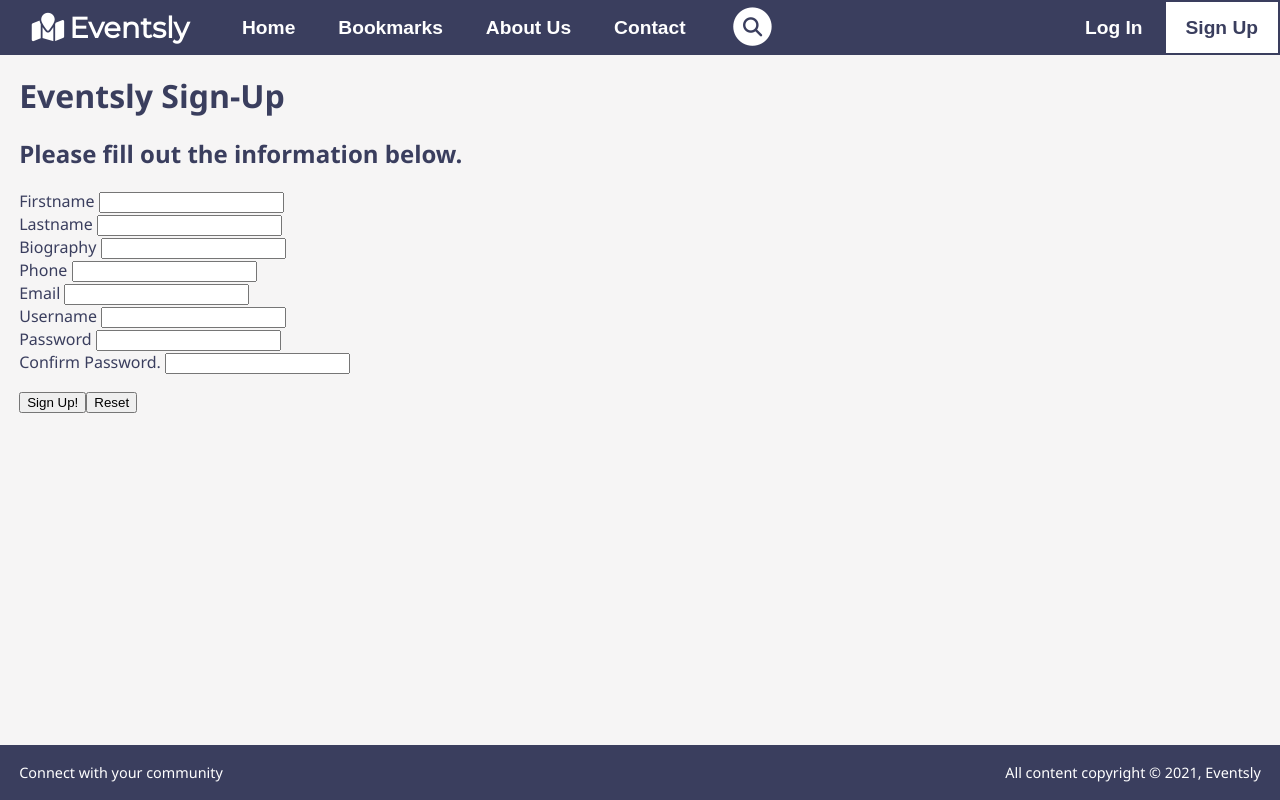
After one commit to WSU-4110/Eventsly, a Flask app: page /signup.html in a window 1280 px wide. The commit adds this page. Run offline with Flask 2, Linux system fonts and the light colour scheme; some libraries are stand-ins or nearby versions.

Commit message:
updated db design & refactored all instances of 'register' to 'signup' in order to be consistent with nav menu

```diff
--- a/app.py
+++ b/app.py
@@ -1,14 +1,19 @@
 from datetime import datetime
 from logging import error
-from flask import Flask, render_template, request, redirect, flash, sessions, url_for, session, logging
+from flask_sqlalchemy import SQLAlchemy
+from flask import Flask, render_template, request, redirect, flash, url_for, session, logging
 from passlib.hash import sha256_crypt
-from logger import *
+import logger
 import traceback
 import os
 
 app = Flask(__name__)
+app.config['SQLALCHEMY_TRACK_MODIFICATIONS'] = False
 app.config['SQLALCHEMY_DATABASE_URI'] = 'postgresql://postgres:1234@localhost/eventsly'
-from models import *
+
+db = SQLAlchemy(app)
+
+import models
 
 if app.config['ENV'] == 'production':
     app.config.from_object('config.ProductionConfig')
@@ -27,25 +32,25 @@ def home():
 def index():
     return render_template("index.html", title="Eventsly", pageStyles="main {padding: 0;}")
 
-@app.route("/Bookmarks.html")
+@app.route("/bookmarks.html")
 def bookmarks():
     return render_template("Bookmarks.html", title="Bookmarks")
 
-@app.route("/About.html")
+@app.route("/about.html")
 def about():
     return render_template("About.html", title="About Us")
 
-@app.route("/Contact.html")
+@app.route("/contact.html")
 def contact():
     return render_template("Contact.html", title="Contact")
 
-@app.route("/register.html", methods=['POST','GET'])
-def register():
-    form = RegisterForm(request.form)
+@app.route("/signup.html", methods=['POST','GET'])
+def signup():
+    form = models.SignUpForm(request.form)
     if request.method == 'POST' and form.validate():
         encryptpassword = sha256_crypt.encrypt(str(form.password.data)) #encrypt password
 
-        new_user = User(
+        new_user = models.User(
             firstname=form.firstname.data,
             lastname=form.lastname.data,
             phone=form.phone.data,
@@ -53,29 +58,21 @@ def register():
             username = form.username.data,
             biography = form.biography.data,
             password = encryptpassword,
-            register_date = datetime.now(),
+            signup_date = datetime.now(),
         )
-        bookmark_list = BookmarkList()
-        created_event_list = CreatedEventList()
         try:
-            db.session.add(bookmark_list)
-            db.session.flush()
-            new_user.bookmark_list_id = bookmark_list.id
-            db.session.add(created_event_list)
-            db.session.flush()
-            new_user.created_event_list_id = created_event_list.id
             db.session.add(new_user)
-            db.session.commit()
             app.logger.info(f'User {form.username.data} account was created.')
             flash('Your account has been created!', 'success')
             return redirect(url_for('index'))
         except:
             flash('Unable to make your account','failure')
+            # print call stack
             app.logger.warning(traceback.format_exc())
             # app.logger.warning(f"User {form.username.data} account was unable to be created. Username or email already in use.")
-            return redirect(url_for('register'))
+            return redirect(url_for('signup'))
 
-    return render_template("register.html", form=form, title="Sign Up")
+    return render_template("signup.html", form=form, title="Sign Up")
 
 @app.route("/login.html")
 def login():
--- a/models.py
+++ b/models.py
@@ -1,24 +1,27 @@
-from flask import Flask
-from flask_sqlalchemy import SQLAlchemy
 from wtforms import Form, StringField, PasswordField, validators
-from app import app
+from app import db
 
-db = SQLAlchemy(app)
-
-class RegisterForm(Form):
-    firstname = StringField("Firstname", [validators.Length(min = 1, max=50)])
-    lastname = StringField("Lastname", [validators.Length(min = 1, max=50)])
-    biography = StringField("Biography", [validators.Length(min=0,max=255)])
-    phone = StringField("Phone", [validators.Length(min=9,max=10)])
+class SignUpForm(Form):
+    '''Form for user sign up.'''
+    firstname = StringField("Firstname", [validators.Length(min=1, max=50)])
+    lastname = StringField("Lastname", [validators.Length(min=1, max=50)])
+    biography = StringField("Biography", [validators.Length(max=255)])
+    phone = StringField("Phone", [validators.Length(min=9, max=10)])
     username = StringField("Username", [validators.Length(min=4, max=30)])
     email = StringField("Email", [validators.Length(min=6, max=50)])
-    password = PasswordField("Password", [
-        validators.DataRequired(),
-        validators.EqualTo("confirm", message="Passwords do not match."),
-        validators.Regexp("^(?=.*[a-z])(?=.*[A-Z])(?=.*\d)(?=.*[@$!%*?&])[A-Za-z\d@$!%*?&]", flags=0,
-        message="Password must contain at least one uppercase, lowercase, special character, and number."),
-        validators.Length(min=8)
-    ])
+    password = PasswordField(
+        "Password",
+        [
+            validators.DataRequired(),
+            validators.EqualTo("confirm", message="Passwords do not match."),
+            validators.Regexp(
+                "^(?=.*[a-z])(?=.*[A-Z])(?=.*\d)(?=.*[@$!%*?&])[A-Za-z\d@$!%*?&]",
+                flags=0,
+                message="Password must contain at least one uppercase, lowercase, special character, and number."
+            ),
+            validators.Length(min=8)
+        ]
+    )
     confirm = PasswordField("Confirm Password.")
 
 class Event(db.Model):
@@ -43,8 +46,8 @@ class CreatedEvent(db.Model):
 
     id = db.Column(db.Integer, primary_key=True)
 
-    user_id = db.Column(db.Integer, db.ForeignKey("user.id"))
-    user = db.relationship("User", backref=db.backref("created_events", uselist=False))
+    user_id = db.Column(db.Integer, db.ForeignKey("users.id"))
+    user = db.relationship("User", backref=db.backref("created_events"))
     event_id = db.Column(db.Integer, db.ForeignKey("events.id"))
     event = db.relationship("Event", backref="created_events")
 
@@ -55,8 +58,8 @@ class Bookmark(db.Model):
 
     id = db.Column(db.Integer, primary_key=True)
 
-    user_id = db.Column(db.Integer, db.ForeignKey("user.id"))
-    user = db.relationship("User", backref=db.backref("bookmarks", uselist=False))
+    user_id = db.Column(db.Integer, db.ForeignKey("users.id"))
+    user = db.relationship("User", backref=db.backref("bookmarks"))
     event_id = db.Column(db.Integer, db.ForeignKey("events.id"))
     event = db.relationship("Event", backref="bookmarks")
 
@@ -79,7 +82,7 @@ class User(db.Model):
     __tablename__ = "users"
 
     id = db.Column(db.Integer, primary_key=True)
-    register_date = db.Column(db.DateTime)
+    signup_date = db.Column(db.DateTime)
     firstname = db.Column(db.String(50))
     lastname = db.Column(db.String(50))
     phone = db.Column(db.String(11))
--- a/templates/base.html
+++ b/templates/base.html
@@ -38,9 +38,9 @@
             </a>
             <div class='nav-menu'>
                 <a href="index.html" class="nav-item {{'active' if title == 'Eventsly'}}">Home</a>
-                <a href="Bookmarks.html" class="nav-item {{'active' if title == 'Bookmarks'}}">Bookmarks</a>
-                <a href="About.html" class="nav-item {{'active' if title == 'About Us'}}">About Us</a>
-                <a href="Contact.html" class="nav-item {{'active' if title == 'Contact'}}">Contact</a>
+                <a href="bookmarks.html" class="nav-item {{'active' if title == 'Bookmarks'}}">Bookmarks</a>
+                <a href="about.html" class="nav-item {{'active' if title == 'About Us'}}">About Us</a>
+                <a href="contact.html" class="nav-item {{'active' if title == 'Contact'}}">Contact</a>
                 <div class="search nav-item">
                     <span class="fa-stack">
                         <i class="fas fa-circle fa-stack-2x" id='search-circle'></i>
@@ -49,7 +49,7 @@
                 </div>
                 <div class="spacer"></div>
                 <a href="login.html" class="nav-item {{'active' if title == 'Log In'}}">Log In</a>
-                <a href='register.html' class="nav-item {{'active' if title == 'Sign Up'}}">Sign Up</a>
+                <a href='signup.html' class="nav-item {{'active' if title == 'Sign Up'}}">Sign Up</a>
             </div>
             <i class='fa fa-bars fa-inverse fa-2x' aria-hidden="true"></i>
         </nav>
--- /dev/null
+++ b/templates/signup.html
@@ -0,0 +1,39 @@
+{% extends 'base.html' %}
+
+{% block head %}
+
+{% endblock %}
+
+{% block main %}
+<h1>Eventsly Sign-Up</h1>
+<h2>Please fill out the information below.</h2>
+{% from "includes/_formhelpers.html" import render_field %}
+<form action="/signup.html" method="POST">
+  <div class='form-group'>
+    {{render_field(form.firstname, class_="form-control")}}
+  </div>
+  <div class='form-group'>
+    {{render_field(form.lastname, class_="form-control")}}
+  </div>
+  <div class='form-group'>
+    {{render_field(form.biography, class_="form-control")}}
+  </div>
+  <div class='form-group'>
+    {{render_field(form.phone, class_="form-control")}}
+  </div>
+  <div class='form-group'>
+    {{render_field(form.email, class_="form-control")}}
+  </div>
+  <div class='form-group'>
+    {{render_field(form.username, class_="form-control")}}
+  </div>
+  <div class='form-group'>
+    {{render_field(form.password, class_="form-control")}}
+  </div>
+  <div class='form-group'>
+    {{render_field(form.confirm, class_="form-control")}}
+  </div>
+
+  <p><input type="submit" value="Sign Up!" class="formbtn"><input type="reset" class="formbtn"></p>
+</form>
+{% endblock %}
```
